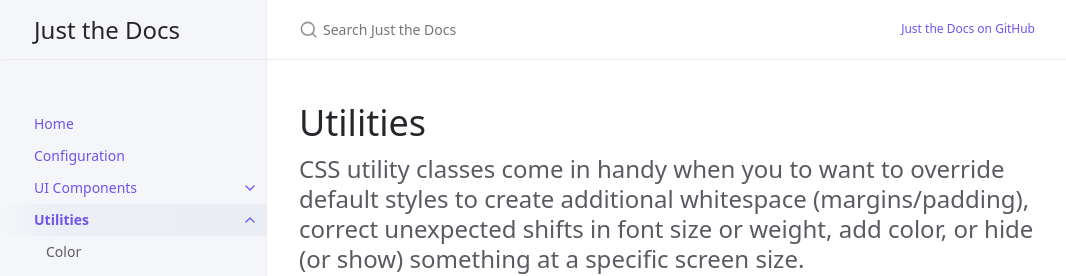
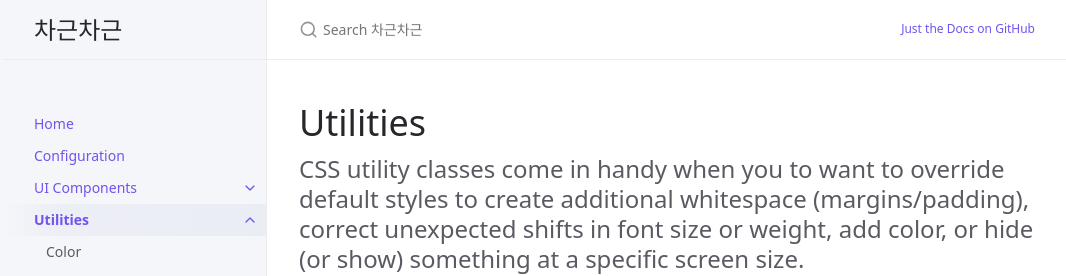
Before and after one commit to sineong/sineong.github.io, a Jekyll site: the page built from docs/utilities/utilities.md, in a window 1280 px wide. Shown: the top 276 px of the page, without its empty margins (105-1171 px from the left). Built offline with Jekyll 4.4.1, drawn with Linux system fonts in a browser that asks for light colours.

Commit message:
Update _config.yml

```diff
--- a/_config.yml
+++ b/_config.yml
@@ -13,8 +13,8 @@
 # you will see them accessed via {{ site.title }}, {{ site.github_repo }}, and so on.
 # You can create any custom variable you would like, and they will be accessible
 # in the templates via {{ site.myvariable }}.
-title: Just the Docs
-description: A Jekyll theme for documentation
+title: "차근차근"
+description: ""
 baseurl: "" # the subpath of your site, e.g. /blog
 url: "https://sineong.github.io" # the base hostname & protocol for your site, e.g. http://example.com
 
@@ -92,7 +92,7 @@ last_edit_time_format: "%b %e %Y at %I:%M %p" # uses ruby's time format: https:/
 # Footer "Edit this page on GitHub" link text
 gh_edit_link: true # show or hide edit this page link
 gh_edit_link_text: "Edit this page on GitHub"
-gh_edit_repository: "https://github.com/pmarsceill/just-the-docs" # the github URL for your repo
+gh_edit_repository: "https://github.com/sineong/sineong.github.io" # the github URL for your repo
 gh_edit_branch: "master" # the branch that your docs is served from
 # gh_edit_source: docs # the source that your files originate from
 gh_edit_view_mode: "tree" # "tree" or "edit" if you want the user to jump into the editor immediately
```
